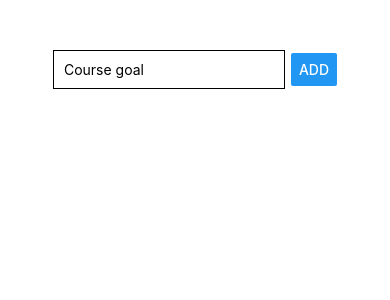
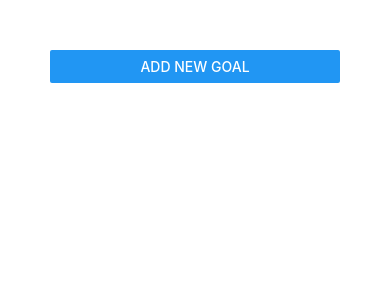
Before and after one commit to Alan114/Goals-app, a React Native app: screen / in a window 390 px wide. Shown: the top 300 px of the page. Built offline with nearby package versions, Linux system fonts and the light colour scheme.

Commit message:
adding modal with visible state which is activated with button

```diff
--- a/App.js
+++ b/App.js
@@ -1,10 +1,11 @@
 import React, { useState } from "react";
-import { StyleSheet, View, FlatList } from "react-native";
+import { StyleSheet, View, Button, FlatList } from "react-native";
 import GoalInput from "./components/GoalInput";
 import GoalItem from "./components/GoalItem";
 
 export default function App() {
   const [courseGoals, setCourseGoals] = useState([]);
+  const [isAddMode, setIsAddMode] = useState(false);
 
   const handleAddGoal = (goalTitle) => {
     setCourseGoals((currentGoals) => [
@@ -22,7 +23,8 @@ export default function App() {
 
   return (
     <View style={styles.screen}>
-      <GoalInput handleAddGoal={handleAddGoal} />
+      <Button title="Add New Goal" onPress={() => setIsAddMode(true)} />
+      <GoalInput visible={isAddMode} handleAddGoal={handleAddGoal} />
       <FlatList
         keyExtractor={(item, index) => item.id}
         data={courseGoals}
--- a/components/GoalInput.js
+++ b/components/GoalInput.js
@@ -9,7 +9,7 @@ const GoalInput = (props) => {
   };
 
   return (
-    // <Modal>
+    <Modal visible={props.visible} animationType="slide">
       <View style={styles.inputContainer}>
         <TextInput
           placeholder="Course goal"
@@ -23,7 +23,7 @@ const GoalInput = (props) => {
           // onPress={() => props.handleAddGoal(enteredGoal)}
         />
       </View>
-    // </Modal>
+    </Modal>
   );
 };
 
```
Lines whose indentation alone changed are shown as unchanged.
